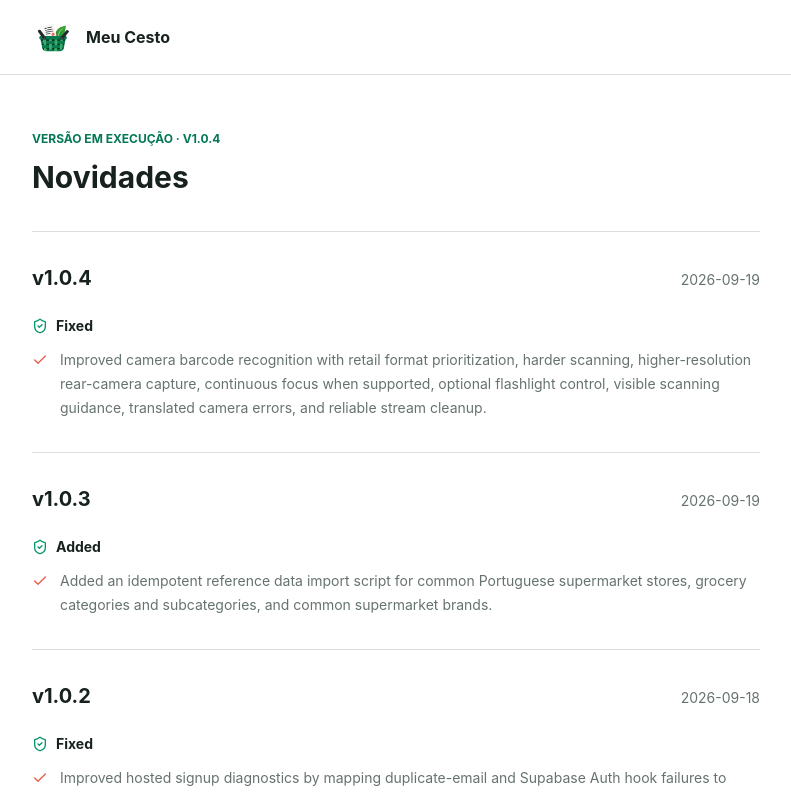
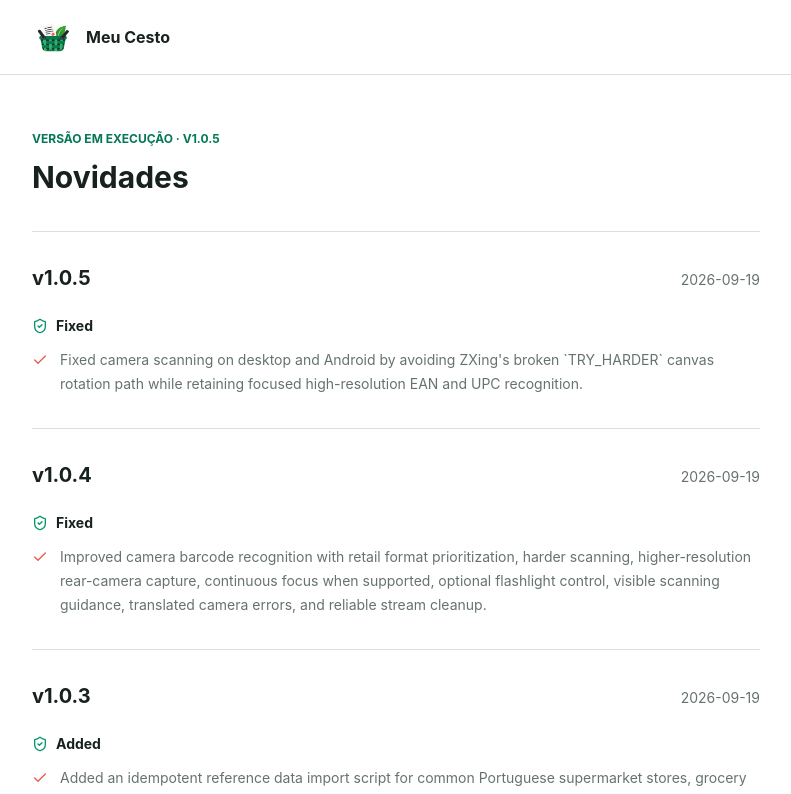
Before and after one commit to tugaera/meucesto, a Next.js app: page /changelog in a window 1280 px wide. Shown: the top 794 px of the page, without its empty margins (244-1035 px from the left). Built offline with nearby package versions, Linux system fonts and the light colour scheme.

Commit message:
fix: avoid ZXing canvas rotation failure in v1.0.5

```diff
--- a/package.json
+++ b/package.json
@@ -1,6 +1,6 @@
 {
   "name": "meu-cesto",
-  "version": "1.0.4",
+  "version": "1.0.5",
   "private": true,
   "type": "module",
   "description": "Meu Cesto - a collaborative shopping assistant for Portuguese-first families.",
--- a/src/generated/app-version.ts
+++ b/src/generated/app-version.ts
@@ -1,3 +1,3 @@
 // Generated by scripts/sync-app-version.ts. Do not edit.
-export const APP_VERSION = '1.0.4' as const;
+export const APP_VERSION = '1.0.5' as const;
 export const APP_RELEASE_DATE = '2026-09-19' as const;
--- a/src/generated/changelog.ts
+++ b/src/generated/changelog.ts
@@ -11,6 +11,18 @@ export interface GeneratedChangelogRelease {
 }
 
 export const CHANGELOG = [
+  {
+    "version": "1.0.5",
+    "date": "2026-09-19",
+    "categories": [
+      {
+        "name": "Fixed",
+        "entries": [
+          "Fixed camera scanning on desktop and Android by avoiding ZXing's broken `TRY_HARDER` canvas rotation path while retaining focused high-resolution EAN and UPC recognition."
+        ]
+      }
+    ]
+  },
   {
     "version": "1.0.4",
     "date": "2026-09-19",
--- a/src/lib/barcode/scanner.ts
+++ b/src/lib/barcode/scanner.ts
@@ -27,7 +27,6 @@ export const PRODUCT_CAMERA_CONSTRAINTS: MediaStreamConstraints = {
 export function createProductBarcodeHints(): Map<DecodeHintType, unknown> {
   return new Map<DecodeHintType, unknown>([
     [DecodeHintType.POSSIBLE_FORMATS, [...PRODUCT_BARCODE_FORMATS]],
-    [DecodeHintType.TRY_HARDER, true],
   ]);
 }
 
```
Also changed, not shown: 2 other files (tests, documents, lock files or other folders).
